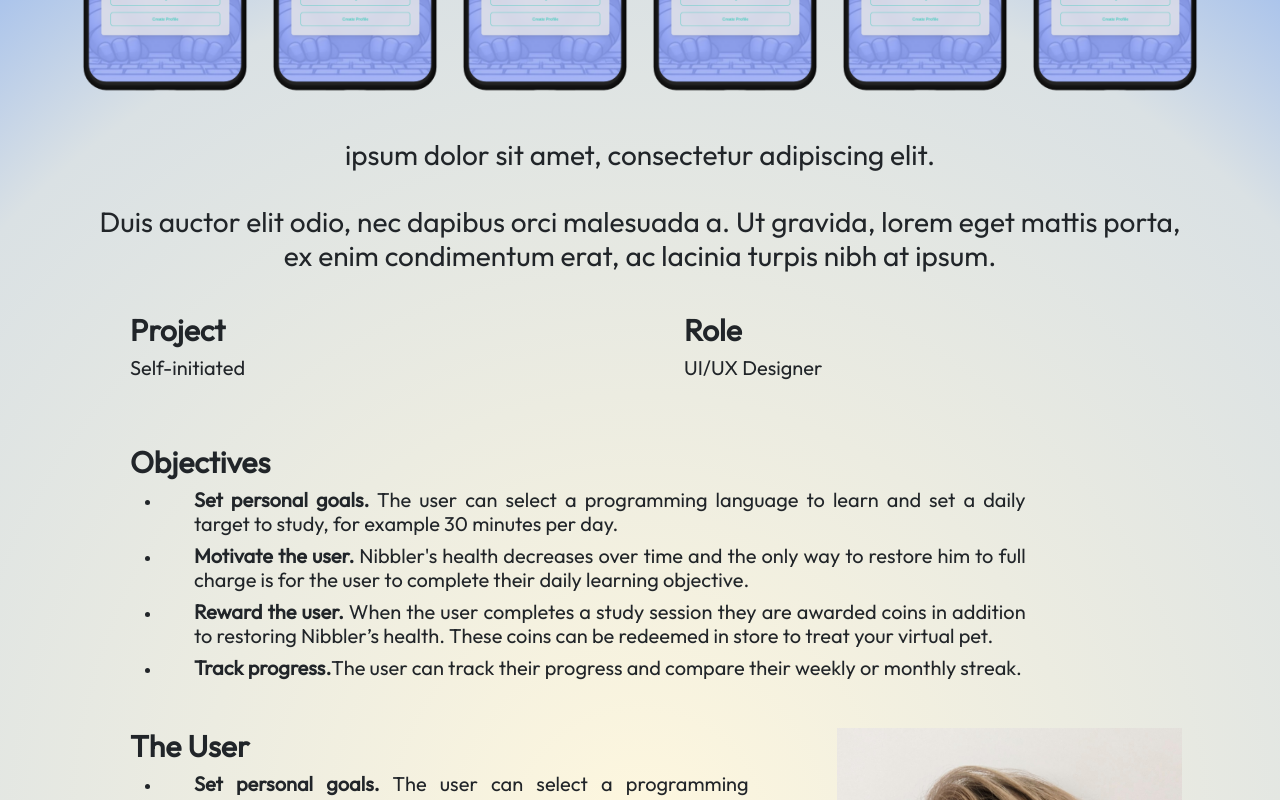
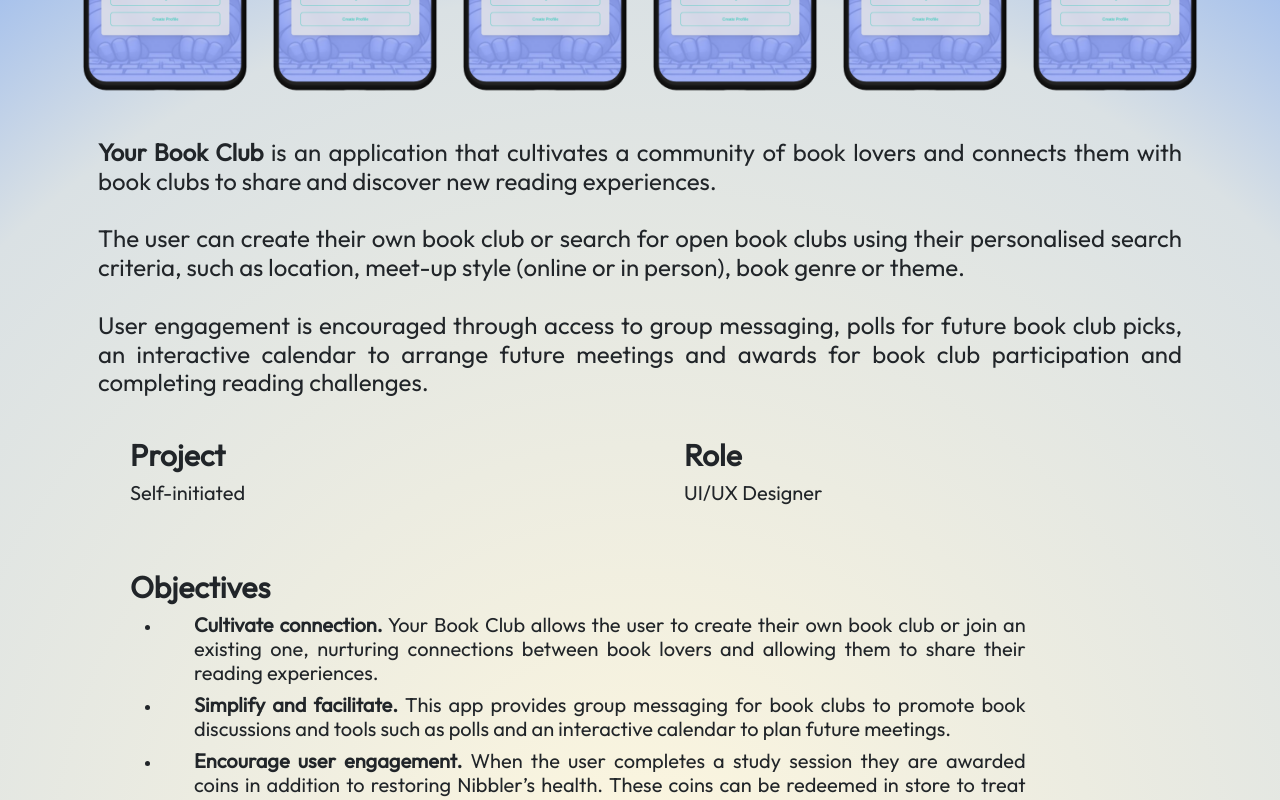
Before and after one commit to JenWarman/portfolio, a React (Vite) app: page /book-club-app in a window 1280 px wide. Shown: the part 540-1340 px from the top of the page. Built offline with nearby package versions, Linux system fonts and the light colour scheme.

Commit message:
updated book club text

```diff
--- a/src/components/BookClubApp.jsx
+++ b/src/components/BookClubApp.jsx
@@ -31,7 +31,12 @@ function BookClubApp() {
             </Col>
             </Row>
             <Row>
-            <Col xs={10} md={12}><h3 className='book-club-intro'>ipsum dolor sit amet, consectetur adipiscing elit. <br></br><br></br>Duis auctor elit odio, nec dapibus orci malesuada a. Ut gravida, lorem eget mattis porta, ex enim condimentum erat, ac lacinia turpis nibh at ipsum.</h3></Col>
+            <Col xs={10} md={12}><h4 className='book-club-intro'><strong>Your Book Club</strong> is an application that cultivates a community of book lovers and connects them with book clubs to share and discover new reading experiences. <br></br>
+
+<br></br>The user can create their own book club or search for open book clubs using their personalised search criteria, such as location, meet-up style (online or in person), book genre or theme. <br></br>
+
+<br></br>User engagement is encouraged through access to group messaging, polls for future book club picks, an interactive calendar to arrange future meetings and awards for book club participation and completing reading challenges.
+</h4></Col>
            </Row>
           <Row className='byte-size-row'>
             <Col>
@@ -47,12 +52,10 @@ function BookClubApp() {
             <Col xs={11} md={11}className="byte-size-objectives">
             <h2 className="byte-size-sub-header">Objectives</h2>
           <ul>
-              <li className="byte-size-list"><h5 className="byte-size-list"><span><strong>Set personal goals.</strong> The user can select a programming language to learn and set a daily target to study, for example 30 minutes per day. </span></h5></li>
-              <li className="byte-size-list"><h5 className="byte-size-list"><span><strong>Motivate the user.</strong> Nibbler's health decreases over time and the only way to restore him to full charge is for the user to complete their daily learning objective.
+              <li className="byte-size-list"><h5 className="byte-size-list"><span><strong>Cultivate connection.</strong> Your Book Club allows the user to create their own book club or join an existing one, nurturing connections between book lovers and allowing them to share their reading experiences. </span></h5></li>
+              <li className="byte-size-list"><h5 className="byte-size-list"><span><strong>Simplify and facilitate. </strong> This app provides group messaging for book clubs to promote book discussions and tools such as polls and an interactive calendar to plan future meetings.
               </span></h5></li>
-              <li className="byte-size-list"><h5 className="byte-size-list"><span><strong>Reward the user. </strong> When the user completes a study session they are awarded coins in addition to restoring Nibbler’s health. These coins can be redeemed in store to treat your virtual pet.
-              </span></h5></li>
-              <li className="byte-size-list"><h5 className="byte-size-list"><span><strong> Track progress.</strong>The user can track their progress and compare their weekly or monthly streak.
+              <li className="byte-size-list"><h5 className="byte-size-list"><span><strong>Encourage user engagement.</strong> When the user completes a study session they are awarded coins in addition to restoring Nibbler’s health. These coins can be redeemed in store to treat your virtual pet.
               </span></h5></li>
             </ul>
             </Col>
--- a/src/index.css
+++ b/src/index.css
@@ -278,7 +278,7 @@ iframe {
  padding-top: 1rem;
 }
 .book-club-intro {
-  text-align: center;
+  text-align: justify;
   padding: 1rem;
 }
 /* mobile */
```
